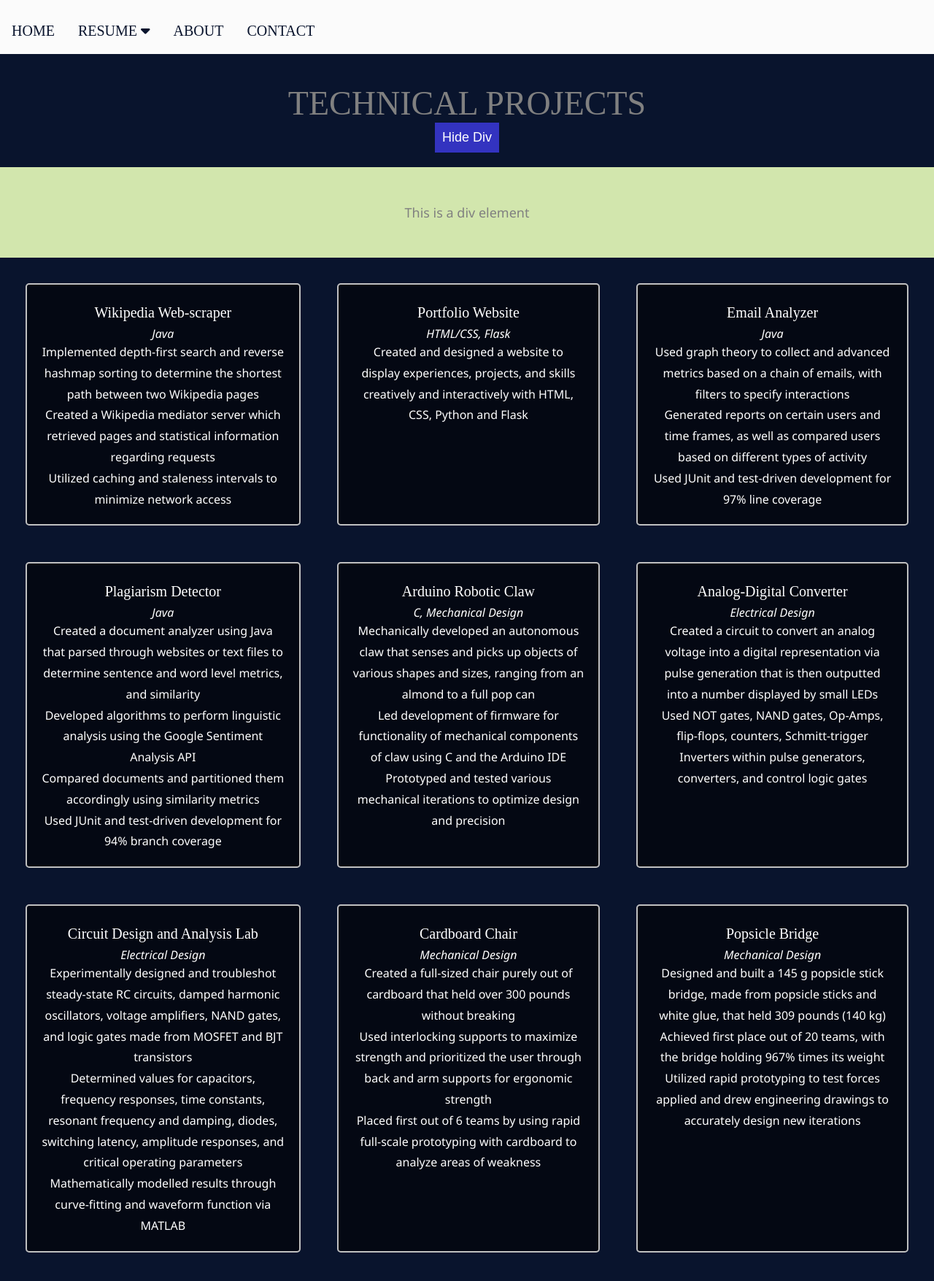
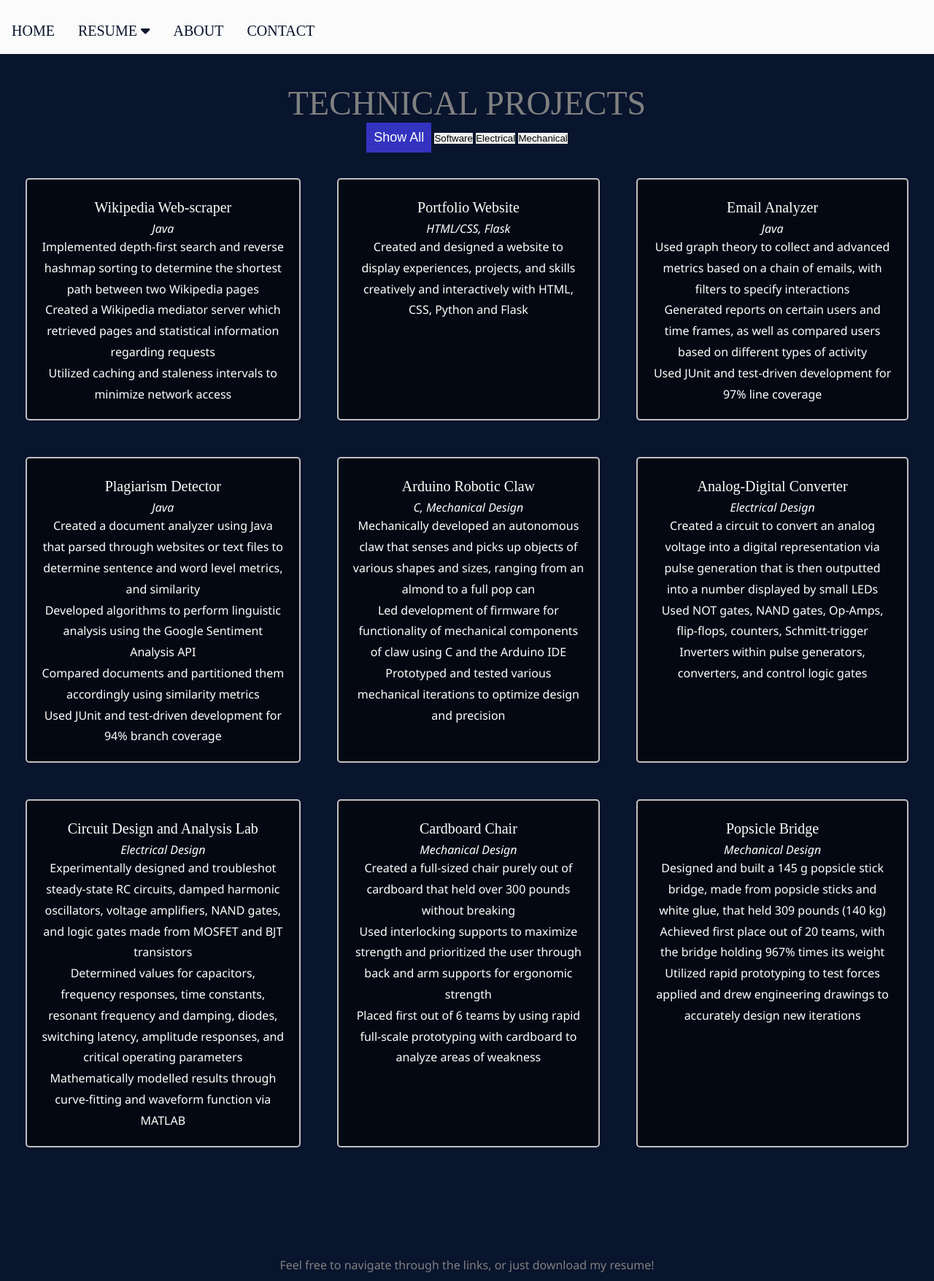
Before and after one commit to anqixxx/personalwebsite, a Flask app: page /technicalprojects in a window 1280 px wide. Shown: the top 1755 px of the page at 73% size. Run offline with Flask 2, Linux system fonts and the light colour scheme; some libraries are stand-ins or nearby versions; some web fonts are replaced.

Commit message:
added javascript hiding functions + really cool code to hide and show that I have to delete

```diff
--- a/templates/technicalprojects.html
+++ b/templates/technicalprojects.html
@@ -21,6 +21,46 @@
         position: relative;
     }
 
+    div.program {
+        color: white;
+        background-color: var(--darkerblue);
+        padding: 20px;
+        margin: 25px;
+        animation-name: linetrans;
+        animation-duration: 2s;
+        animation-timing-function: linear;
+        border: 2px solid silver;
+        border-radius: 5px;
+        position: relative;
+    }
+
+    div.elec {
+        color: white;
+        background-color: var(--darkerblue);
+        padding: 20px;
+        margin: 25px;
+        animation-name: linetrans;
+        animation-duration: 2s;
+        animation-timing-function: linear;
+        border: 2px solid silver;
+        border-radius: 5px;
+        position: relative;
+    }
+
+    div.mech {
+        color: white;
+        background-color: var(--darkerblue);
+        padding: 20px;
+        margin: 25px;
+        animation-name: linetrans;
+        animation-duration: 2s;
+        animation-timing-function: linear;
+        border: 2px solid silver;
+        border-radius: 5px;
+        position: relative;
+    }
+
+
     p.italic {
       font-style: italic;
     }
@@ -32,7 +72,8 @@
     body {
       font-family: "Segoe UI", Tahoma, Geneva, Verdana, sans-serif;
    }
-   button {
+
+   #btn {
       padding: 10px;
       border: none;
       background-color: rgb(51, 51, 192);
@@ -62,26 +103,86 @@
 <title>Technical Projects</title>
 <h2> TECHNICAL PROJECTS </h2>
 <!-- Overall, Software, Electrical, Mechanical -->
-<button class="toggleDisplay">Hide Div</button>
 
-<div class ="test">
-This is a div element
-</div>
+<button id="btn">Show All</button>
+<button id="programbtn">Software</button>
+<button id="elecbtn">Electrical</button>
+<button id="mechbtn">Mechanical</button>
 
 <script>
-   document .querySelector(".toggleDisplay") .addEventListener("click", toggleDivDisplay);
-   function toggleDivDisplay() {
-      var x = document.querySelector(".techproj");
-      if (x.style.display === "none") {
-         x.style.display = "block";
-      } else {
-         x.style.display = "none";
-      }
-   }
+const btn = document.getElementById('btn');
+const programbtn = document.getElementById('programbtn');
+const elecbtn = document.getElementById('elecbtn');
+const mechbtn = document.getElementById('mechbtn');
+
+programbtn.addEventListener('click', () => {
+	const techprojs = document.getElementsByClassName('techproj');
+	const programs = document.getElementsByClassName('program');
+
+	for (const techproj of techprojs) {
+        techproj.style.display = "none";
+	}
+
+    for (const program of programs) {
+        program.style.display = "block";
+	}
+
+});
+
+elecbtn.addEventListener('click', () => {
+	const techprojs = document.getElementsByClassName('techproj');
+	const elecs = document.getElementsByClassName('elec');
+
+	for (const techproj of techprojs) {
+        techproj.style.display = "none";
+	}
+
+    for (const elec of elecs) {
+        elec.style.display = "block";
+	}
+
+});
+
+mechbtn.addEventListener('click', () => {
+	const techprojs = document.getElementsByClassName('techproj');
+	const mechs = document.getElementsByClassName('mech');
+
+	for (const techproj of techprojs) {
+        techproj.style.display = "none";
+	}
+
+    for (const mech of mechs) {
+        mech.style.display = "block";
+	}
+
+});
+
+btn.addEventListener('click', () => {
+	const techprojs = document.getElementsByClassName('techproj');
+
+	for (const techproj of techprojs) {
+            techproj.style.display = "block";
+	}
+});
+
+// Really liked this code, allowed it to be hid or shown based on prev. values
+// btn.addEventListener('click', () => {
+// 	const techprojs = document.getElementsByClassName('techproj');
+
+// 	for (const techproj of techprojs) {
+
+//         if (techproj.style.display === "none") {
+//             techproj.style.display = "block";
+//         } else {
+//             techproj.style.display = "none";
+//         }
+// 	}
+// });
+
 </script>
 
 <div class="grid-container">
-    <div class="techproj">
+    <div class="techproj program">
         <h3 class="bold"> Wikipedia Web-scraper </h3>
         <p class="italic">Java</p>
         <p class="big">
@@ -93,7 +194,7 @@ This is a div element
         </p>
     </div>
 
-    <div class="techproj">
+    <div class="techproj program">
         <h3 class="bold"> Portfolio Website    </h3>
         <p class="italic"> HTML/CSS, Flask</p>
         <p class="big">
@@ -101,7 +202,7 @@ This is a div element
         </p>
     </div>
 
-    <div class="techproj">
+    <div class="techproj program">
         <h3 class="bold"> Email Analyzer </h3>
         <p class="italic">Java</p>
         <p class="big">
@@ -113,7 +214,7 @@ This is a div element
         </p>
     </div>
 
-    <div class="techproj">
+    <div class="techproj program">
         <h3 class="bold"> Plagiarism Detector </h3>
         <p  class="italic">Java</p>
         <p class="big">
@@ -127,7 +228,7 @@ This is a div element
         </p>
     </div>
 
-    <div class="techproj">
+    <div class="techproj program mech">
         <h3 class="bold"> Arduino Robotic Claw </h3>
         <p class="italic">C, Mechanical Design</p>
         <p class="big">
@@ -139,7 +240,7 @@ This is a div element
         </p>
     </div>
 
-    <div class="techproj">
+    <div class="techproj elec">
         <h3 class="bold"> Analog-Digital Converter </h3>
         <p class="italic">Electrical Design</p>
         <p class="big">
@@ -149,7 +250,7 @@ This is a div element
         </p>
     </div>
 
-    <div class="techproj">
+    <div class="techproj elec">
         <h3 class="bold"> Circuit Design and Analysis Lab </h3>
         <p class="italic">Electrical Design</p>
         <p class="big">
@@ -161,7 +262,7 @@ This is a div element
             </p>
     </div>
 
-    <div class="techproj">
+    <div class="techproj mech">
         <h3 class="bold"> Cardboard Chair </h3>
         <p class="italic">Mechanical Design</p>
         <p class="big"> Created a full-sized chair purely out of cardboard that held over 300 pounds without breaking
@@ -172,7 +273,7 @@ This is a div element
         </p>
     </div>
 
-    <div class="techproj">
+    <div class="techproj mech">
         <h3 class="bold"> Popsicle Bridge </h3>
         <p class="italic">Mechanical Design</p>
         <p class="big">
```
Also changed, not shown: contactusMessage.csv (+8 -0 lines).
